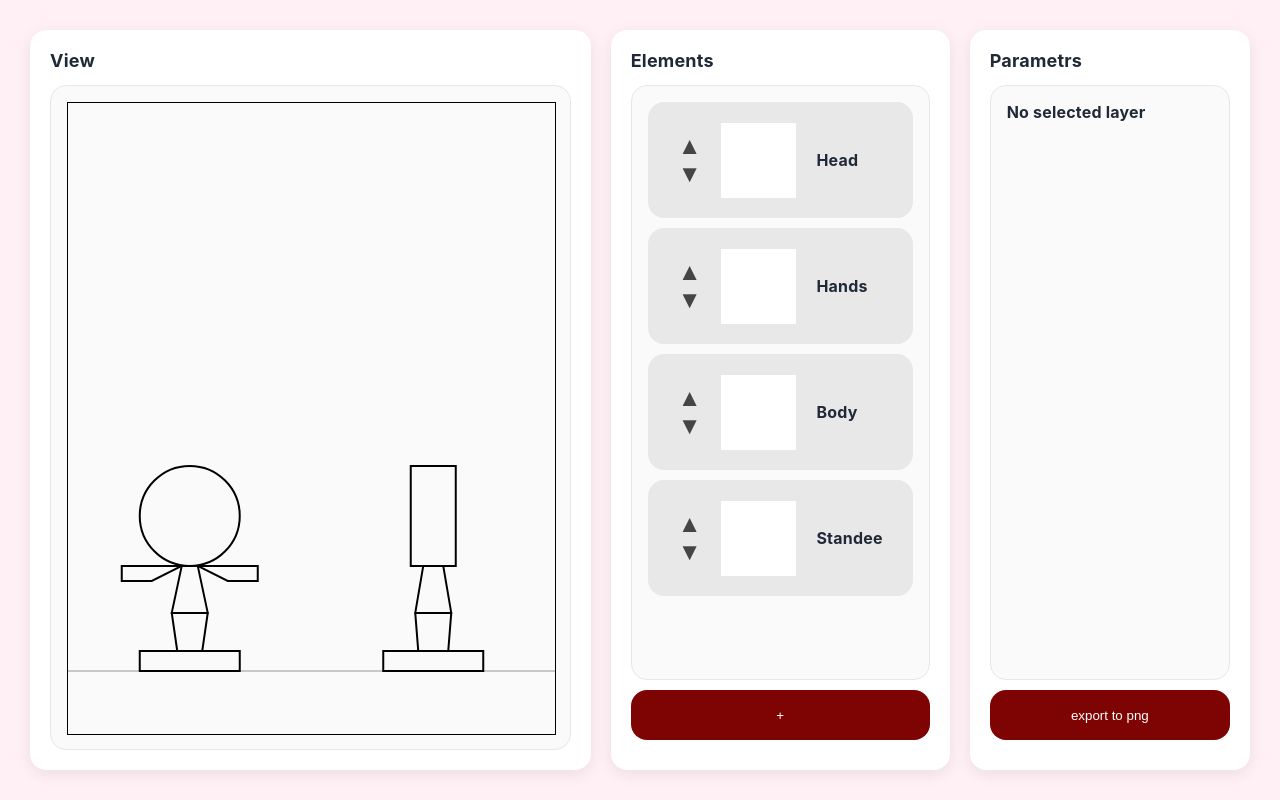
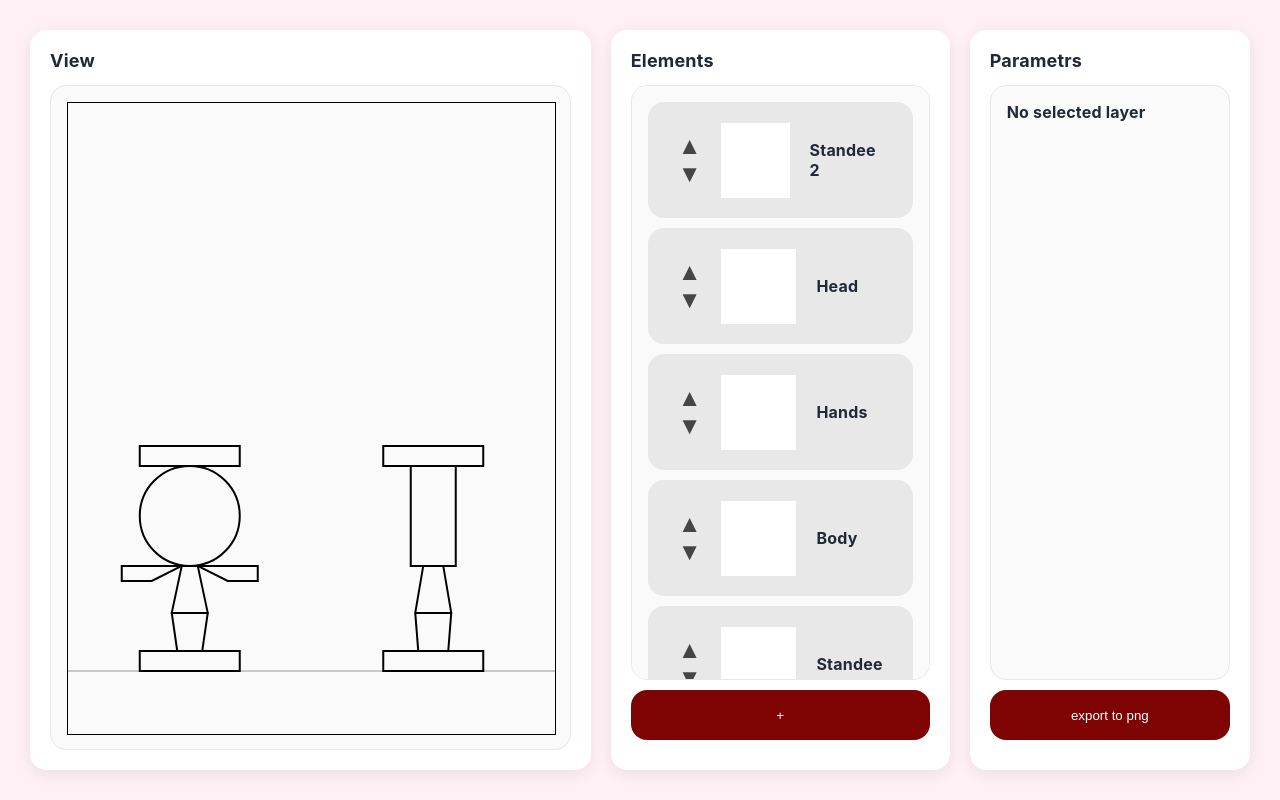
Before and after one commit to AleksandraPonikowska/papercraft-maker, a React (Vite) app: page / in a window 1280 px wide. Built offline with nearby package versions, Linux system fonts and the light colour scheme.

Commit message:
Made a preview for papercraft net

```diff
--- a/src/App.jsx
+++ b/src/App.jsx
@@ -32,12 +32,19 @@ export default function App() {
       name: "Head",
       type: 2,
       parameter: [100, 45]
-    }
+    },
+    {
+      id: 4,
+      name: "Standee 2",
+      type: 0,
+      parameter: [100, 100, 20]
+    },
   ]);
 
   const [hoveredId, setHoveredId] = useState(null);
   const [selectedId, setSelectedId] = useState(-1);
 
+  const canvasRef = useRef(null);
 
 
 
@@ -56,7 +63,7 @@ export default function App() {
       <div className="panel">
         <h2 className="panel__title">View</h2>
         <div className="surface">
-          <CanvasView layers={layers} hoveredId={hoveredId} selectedId = {selectedId}/>
+          <CanvasView layers={layers} hoveredId={hoveredId} selectedId = {selectedId} canvasRef={canvasRef}/>
         </div>
       </div>
       <div className="panel">
@@ -91,7 +98,7 @@ export default function App() {
         <div className="surface">
           <Parameters layers={layers} selectedId={selectedId} setLayers={setLayers}/>
         </div>
-        <button className="add_button" onClick={() => exportLayers(layers)}>export to png</button>
+        <button className="add_button" onClick={() => exportLayers(layers, canvasRef)}>export to png</button>
       </div>
     </div>
   );
--- a/src/CanvasView.jsx
+++ b/src/CanvasView.jsx
@@ -1,7 +1,7 @@
 import React, { useRef, useEffect } from "react";
 
-export default function CanvasView({ layers, hoveredId, selectedId }) {
-  const canvasRef = useRef(null);
+export default function CanvasView({ layers, hoveredId, selectedId, canvasRef }) {
+
   const containerRef = useRef(null);
 
   useEffect(() => {
--- a/src/exporter.jsx
+++ b/src/exporter.jsx
@@ -1,13 +1,14 @@
 import JSZip from "jszip";
 import { saveAs } from "file-saver";
 
-export async function exportLayers(layers) {
+export async function exportLayers(layers, canvasRef) {
 
   const zip = new JSZip();
 
   for (let layer of layers) {
 
-    const canvas = document.createElement("canvas");
+    //const canvas = document.createElement("canvas");
+    const canvas = canvasRef.current;
     canvas.width = 500;
     canvas.height = 500;
     const ctx = canvas.getContext("2d");
@@ -17,7 +18,7 @@ export async function exportLayers(layers) {
         drawCubeNet(ctx, layer.parameter);
         break;
       default:
-        drawError(ctx);
+        //drawError(ctx);
         break;
     }
 
@@ -29,12 +30,12 @@ export async function exportLayers(layers) {
   }
 
   const content = await zip.generateAsync({ type: "blob" });
-  saveAs(content, "papercraft_layers.zip");
+  //saveAs(content, "papercraft_layers.zip");
 }
 
 function drawError(ctx, parameters) {
     ctx.fillStyle = "#ff0000ff";
-    ctx.fillRect(0, 0, ctx.canvas.width, ctx.canvas.height);
+    //ctx.fillRect(0, 0, ctx.canvas.width, ctx.canvas.height);
 }
 
 function drawFold(ctx, line, depth){
@@ -69,7 +70,15 @@ function drawCubeNet(ctx, parameters) {
     const startX = 50;
     const startY = 50 + b;
 
-    drawFold(ctx, [startX, startY, startX+a, startY], 50);
+    drawFold(ctx, [startX, startY, startX+a, startY], 20);
+    drawFold(ctx, [startX+a, startY, startX+a+b, startY], 20);
+    drawFold(ctx, [startX+a+b+a, startY, startX+a+b+a+b, startY], 20);
+
+    drawFold(ctx, [startX, startY, startX+a, startY], 20);
+    drawFold(ctx, [startX+a, startY, startX+a+b, startY], 20);
+    drawFold(ctx, [startX+a+b+a, startY, startX+a+b+a+b, startY], 20);
+
+
 
     ctx.strokeStyle = "#000";
     ctx.lineWidth = 2;
```
